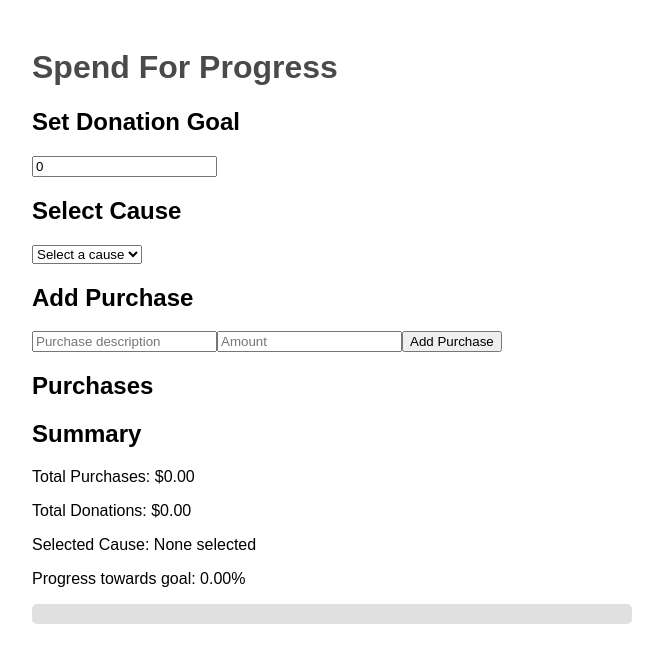
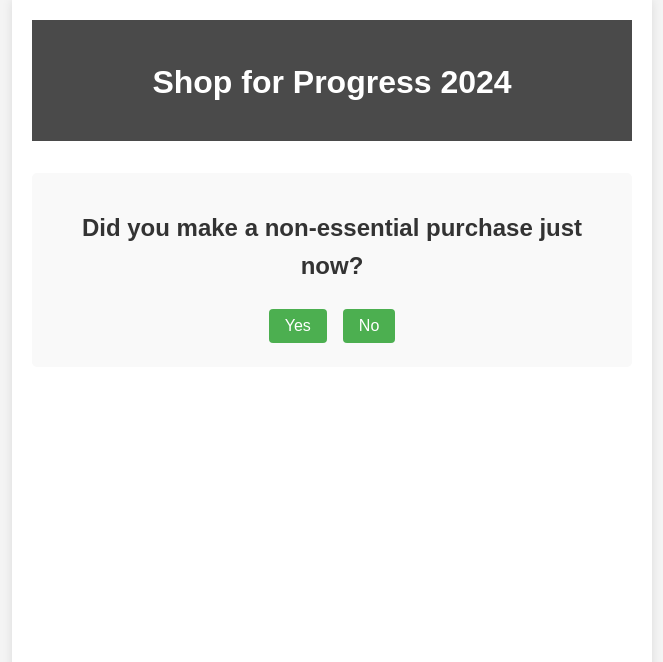
Before and after one commit to buko-juice/SpendForProgress, a React (Create React App) app: page / in a window 1280 px wide. Shown: the top 662 px of the page, without its empty margins (308-971 px from the left). Built offline with nearby package versions, Linux system fonts and the light colour scheme.

Commit message:
Implement step-by-step process for Shop for Progress

```diff
--- /dev/null
+++ b/src/App.css
@@ -0,0 +1,79 @@
+body {
+  font-family: 'Arial', sans-serif;
+  line-height: 1.6;
+  color: #333;
+  background-color: #f4f4f4;
+  margin: 0;
+  padding: 0;
+}
+
+.app-container {
+  max-width: 600px;
+  margin: 0 auto;
+  padding: 20px;
+  background-color: #fff;
+  box-shadow: 0 0 10px rgba(0, 0, 0, 0.1);
+  min-height: 100vh;
+}
+
+.app-header {
+  background-color: #4a4a4a;
+  color: #fff;
+  text-align: center;
+  padding: 1rem;
+  margin-bottom: 2rem;
+}
+
+h1, h2, h3 {
+  margin-bottom: 1rem;
+}
+
+section {
+  margin-bottom: 2rem;
+  padding: 1rem;
+  background-color: #f9f9f9;
+  border-radius: 5px;
+  text-align: center;
+}
+
+input {
+  width: 100%;
+  padding: 0.5rem;
+  margin-bottom: 1rem;
+  border: 1px solid #ddd;
+  border-radius: 4px;
+  font-size: 1rem;
+}
+
+button {
+  background-color: #4CAF50;
+  color: white;
+  padding: 0.5rem 1rem;
+  border: none;
+  border-radius: 4px;
+  cursor: pointer;
+  font-size: 1rem;
+  margin: 0.5rem;
+}
+
+button:hover {
+  background-color: #45a049;
+}
+
+ul {
+  list-style-type: none;
+  padding: 0;
+}
+
+li {
+  margin-bottom: 0.5rem;
+}
+
+a {
+  color: #4CAF50;
+  text-decoration: none;
+}
+
+a:hover {
+  text-decoration: underline;
+}
--- a/src/App.js
+++ b/src/App.js
@@ -1,113 +1,110 @@
 import React, { useState, useEffect } from 'react';
+import './App.css';
+
+const STEPS = {
+  ASK_PURCHASE: 0,
+  ENTER_AMOUNT: 1,
+  SHOW_DONATION: 2,
+  CONFIRM_DONATION: 3,
+  COMPLETE: 4
+};
+
+const CAMPAIGNS = [
+  { name: "Campaign A", url: "https://campaigna.com" },
+  { name: "Campaign B", url: "https://campaignb.com" },
+  { name: "Campaign C", url: "https://campaignc.com" },
+];
 
 function App() {
-  const [purchases, setPurchases] = useState(() => {
-    const savedPurchases = localStorage.getItem('purchases');
-    return savedPurchases ? JSON.parse(savedPurchases) : [];
-  });
-  const [donationGoal, setDonationGoal] = useState(() => {
-    const savedGoal = localStorage.getItem('donationGoal');
-    return savedGoal ? parseFloat(savedGoal) : 0;
-  });
-  const [selectedCause, setSelectedCause] = useState(() => {
-    return localStorage.getItem('selectedCause') || '';
-  });
-  const [newPurchase, setNewPurchase] = useState({ description: '', amount: '' });
+  const [step, setStep] = useState(STEPS.ASK_PURCHASE);
+  const [purchaseAmount, setPurchaseAmount] = useState('');
+  const [donationAmount, setDonationAmount] = useState(0);
 
-  const causes = ['Education', 'Healthcare', 'Environment', 'Social Justice'];
+  const handleYesPurchase = () => {
+    setStep(STEPS.ENTER_AMOUNT);
+  };
 
-  useEffect(() => {
-    localStorage.setItem('purchases', JSON.stringify(purchases));
-  }, [purchases]);
+  const handleNoPurchase = () => {
+    setStep(STEPS.ASK_PURCHASE);
+    // Optionally, you could add a message here
+  };
 
-  useEffect(() => {
-    localStorage.setItem('donationGoal', donationGoal.toString());
-  }, [donationGoal]);
-
-  useEffect(() => {
-    localStorage.setItem('selectedCause', selectedCause);
-  }, [selectedCause]);
-
-  const addPurchase = () => {
-    if (newPurchase.description && newPurchase.amount) {
-      setPurchases([...purchases, { ...newPurchase, amount: parseFloat(newPurchase.amount) }]);
-      setNewPurchase({ description: '', amount: '' });
+  const handleAmountSubmit = () => {
+    const amount = parseFloat(purchaseAmount);
+    if (amount > 0) {
+      setDonationAmount(amount * 0.5);
+      setStep(STEPS.SHOW_DONATION);
     }
   };
 
-  const totalPurchases = purchases.reduce((sum, purchase) => sum + purchase.amount, 0);
-  const totalDonations = totalPurchases * 0.5;
-  const progressPercentage = donationGoal > 0 ? (totalDonations / donationGoal) * 100 : 0;
+  const handleDonationConfirm = (confirmed) => {
+    if (confirmed) {
+      setStep(STEPS.COMPLETE);
+    } else {
+      setStep(STEPS.SHOW_DONATION);
+      // Optionally, you could add a message encouraging the user to donate
+    }
+  };
+
+  const resetProcess = () => {
+    setStep(STEPS.ASK_PURCHASE);
+    setPurchaseAmount('');
+    setDonationAmount(0);
+  };
 
   return (
-    <div style={{ fontFamily: 'Arial, sans-serif', maxWidth: '600px', margin: '0 auto', padding: '20px' }}>
-      <h1 style={{ color: '#4a4a4a' }}>Spend For Progress</h1>
+    <div className="app-container">
+      <header className="app-header">
+        <h1>Shop for Progress 2024</h1>
+      </header>
 
-      <div>
-        <h2>Set Donation Goal</h2>
-        <input
-          type="number"
-          value={donationGoal}
-          onChange={(e) => setDonationGoal(parseFloat(e.target.value) || 0)}
-          placeholder="Enter your donation goal"
-        />
-      </div>
+      <main>
+        {step === STEPS.ASK_PURCHASE && (
+          <section>
+            <h2>Did you make a non-essential purchase just now?</h2>
+            <button onClick={handleYesPurchase}>Yes</button>
+            <button onClick={handleNoPurchase}>No</button>
+          </section>
+        )}
 
-      <div>
-        <h2>Select Cause</h2>
-        <select value={selectedCause} onChange={(e) => setSelectedCause(e.target.value)}>
-          <option value="">Select a cause</option>
-          {causes.map(cause => (
-            <option key={cause} value={cause}>{cause}</option>
-          ))}
-        </select>
-      </div>
+        {step === STEPS.ENTER_AMOUNT && (
+          <section>
+            <h2>How much did you spend on the non-essential purchase?</h2>
+            <input
+              type="number"
+              value={purchaseAmount}
+              onChange={(e) => setPurchaseAmount(e.target.value)}
+              placeholder="Enter amount"
+            />
+            <button onClick={handleAmountSubmit}>Submit</button>
+          </section>
+        )}
 
-      <div>
-        <h2>Add Purchase</h2>
-        <input
-          type="text"
-          value={newPurchase.description}
-          onChange={(e) => setNewPurchase({...newPurchase, description: e.target.value})}
-          placeholder="Purchase description"
-        />
-        <input
-          type="number"
-          value={newPurchase.amount}
-          onChange={(e) => setNewPurchase({...newPurchase, amount: e.target.value})}
-          placeholder="Amount"
-        />
-        <button onClick={addPurchase}>Add Purchase</button>
-      </div>
+        {step === STEPS.SHOW_DONATION && (
+          <section>
+            <h2>Great! Time to donate to a progressive campaign.</h2>
+            <p>Based on your purchase of ${purchaseAmount}, you should donate at least ${donationAmount.toFixed(2)} to a progressive political campaign.</p>
+            <h3>Here are some campaigns you can donate to:</h3>
+            <ul>
+              {CAMPAIGNS.map((campaign, index) => (
+                <li key={index}>
+                  <a href={campaign.url} target="_blank" rel="noopener noreferrer">{campaign.name}</a>
+                </li>
+              ))}
+            </ul>
+            <h3>Did you make your donation?</h3>
+            <button onClick={() => handleDonationConfirm(true)}>Yes</button>
+            <button onClick={() => handleDonationConfirm(false)}>No</button>
+          </section>
+        )}
 
-      <div>
-        <h2>Purchases</h2>
-        <ul>
-          {purchases.map((purchase, index) => (
-            <li key={index}>{purchase.description}: ${purchase.amount.toFixed(2)}</li>
-          ))}
-        </ul>
-      </div>
-
-      <div>
-        <h2>Summary</h2>
-        <p>Total Purchases: ${totalPurchases.toFixed(2)}</p>
-        <p>Total Donations: ${totalDonations.toFixed(2)}</p>
-        <p>Selected Cause: {selectedCause || 'None selected'}</p>
-        <p>Progress towards goal: {progressPercentage.toFixed(2)}%</p>
-        <div style={{
-          width: '100%',
-          backgroundColor: '#e0e0e0',
-          borderRadius: '5px',
-          overflow: 'hidden'
-        }}>
-          <div style={{
-            width: `${Math.min(progressPercentage, 100)}%`,
-            backgroundColor: '#4CAF50',
-            height: '20px'
-          }}></div>
-        </div>
-      </div>
+        {step === STEPS.COMPLETE && (
+          <section>
+            <h2>Awesome work! You're Shopping for Progress in 2024. :-)</h2>
+            <button onClick={resetProcess}>Start Over</button>
+          </section>
+        )}
+      </main>
     </div>
   );
 }
```
